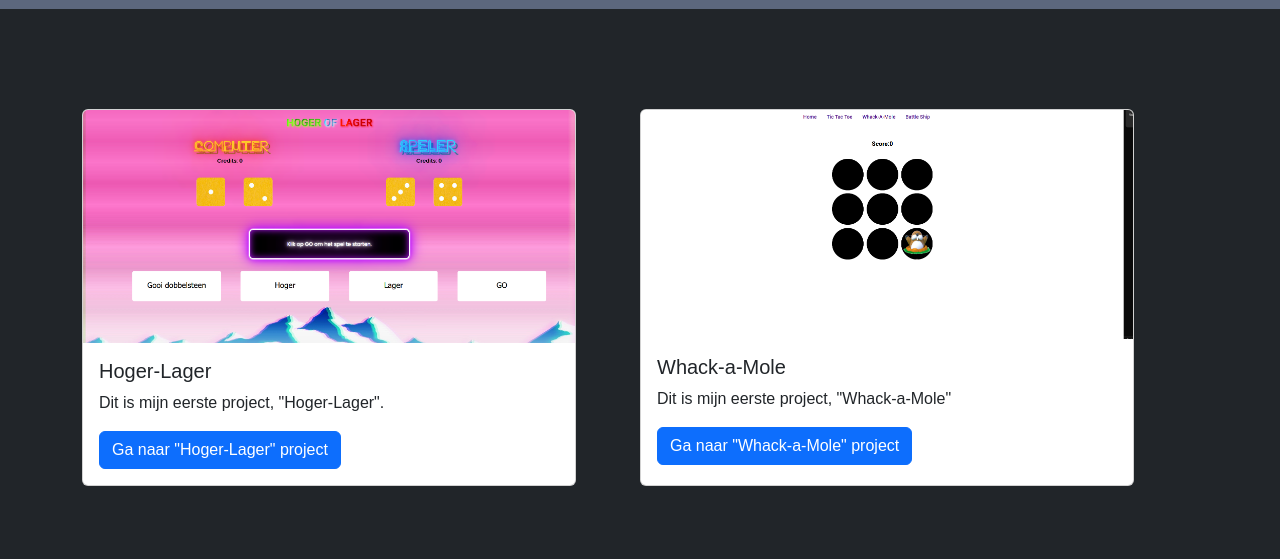
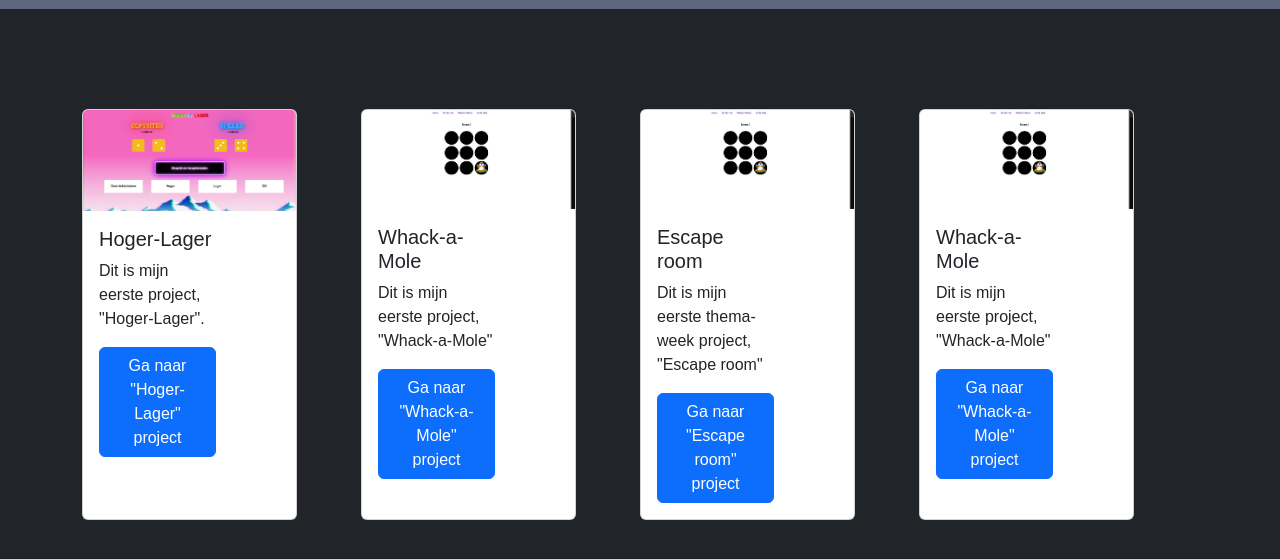
Before and after one commit to AhmedMohamoud2002/AhmedMohamoud2002.github.io, a plain HTML site: page projecten-pagina/projecten.html in a window 1280 px wide. Shown: the part 63-622 px from the top of the page. Drawn offline with nearby package versions, Linux system fonts and the light colour scheme; a web font is replaced by a local one.

Commit message:
cards toegevoegd

```diff
--- a/projecten-pagina/projecten.html
+++ b/projecten-pagina/projecten.html
@@ -58,6 +58,32 @@
           <a href="#" class="btn btn-primary">Ga naar "Whack-a-Mole" project</a>
         </div>
       </div>
+
+      <div class="card">
+        <img
+          class="card-img-top"
+          src="/images/Schermafbeelding 2023-12-21 120614.png"
+          alt="Card image cap"
+        />
+        <div class="card-body">
+          <h5 class="card-title">Escape room </h5>
+          <p class="card-text">Dit is mijn eerste thema-week project, "Escape room"</p>
+          <a href="#" class="btn btn-primary">Ga naar "Escape room" project</a>
+        </div>
+      </div>
+
+      <div class="card">
+        <img
+          class="card-img-top"
+          src="/images/Schermafbeelding 2023-12-21 120614.png"
+          alt="Card image cap"
+        />
+        <div class="card-body">
+          <h5 class="card-title">Whack-a-Mole</h5>
+          <p class="card-text">Dit is mijn eerste project, "Whack-a-Mole"</p>
+          <a href="#" class="btn btn-primary">Ga naar "Whack-a-Mole" project</a>
+        </div>
+      </div>
     </section>
   </body>
 </html>
```
